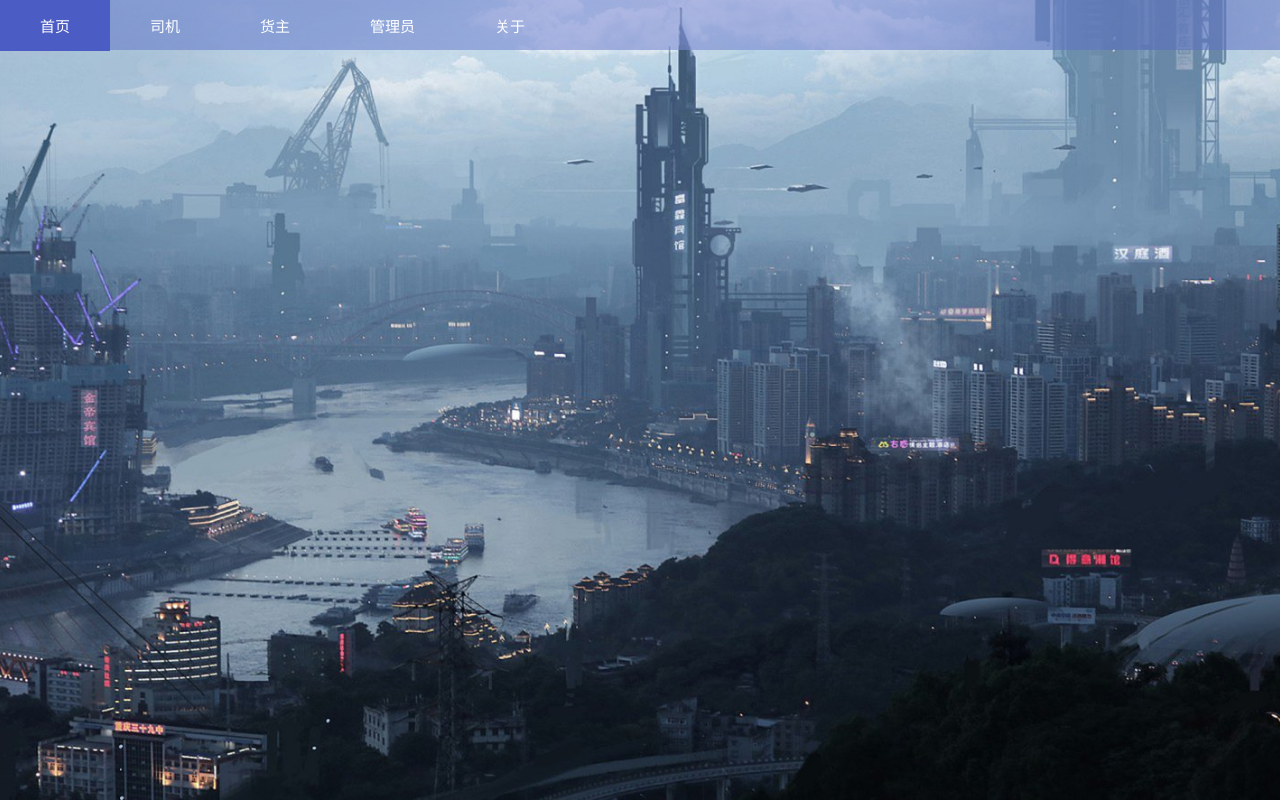
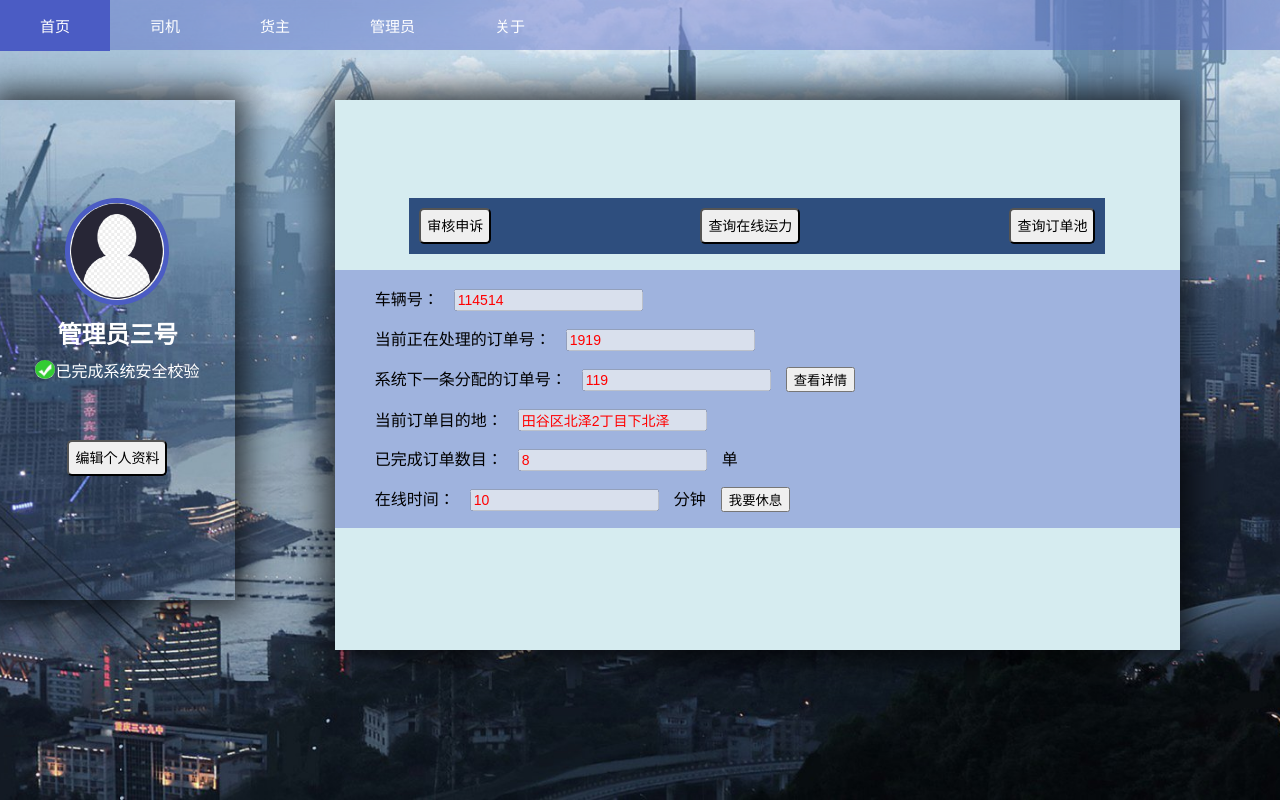
Before and after one commit to FunMelon/SpeedE_FE, a React (Create React App) app: page /admin in a window 1280 px wide. Built offline with nearby package versions, Linux system fonts and the light colour scheme.

Commit message:
fix bug of margin top in css

```diff
--- a/src/componemts/Admin.tsx
+++ b/src/componemts/Admin.tsx
@@ -1,9 +1,69 @@
 import React from 'react'
+import PersonInfor from "./module/PersonInfor";
 
 const AdminPage= () => {
     return (
-        <div>管理员界面</div>
+        <Wrapper/>
     )
 }
 
+const Wrapper = () => {
+    const buttonContentAndId = ["编辑个人资料"]
+    return (
+        <section id={"wrapper"}>
+            <PersonInfor userName={"管理员三号"} authentication={"已完成系统安全校验"} buttonNames={buttonContentAndId}/>
+            <AdminBoard/>
+        </section>
+    )
+}
+
+const AdminBoard = () => {
+    return (
+        <div className={"MainBoard"}>
+            <ul className={"ButtonFamily"}>
+                <li>
+                    <button className={"BButton"}>审核申诉</button>
+                </li>
+                <li>
+                    <button className={"BButton"}>查询在线运力</button>
+                </li>
+                <li>
+                    <button className={"BButton"}>查询订单池</button>
+                </li>
+            </ul>
+            <div className={"basicInfo"}>
+               <ul>
+                   <li>
+                       <label>车辆号：</label>
+                       <input disabled={true} value={"114514"}/>
+                   </li>
+                   <li>
+                       <label>当前正在处理的订单号：</label>
+                       <input disabled={true} value={"1919"}/>
+                   </li>
+                   <li>
+                       <label>系统下一条分配的订单号：</label>
+                       <input disabled={true} value={"119"}/>
+                       <button>查看详情</button>
+                   </li>
+                   <li>
+                       <label>当前订单目的地：</label>
+                       <input disabled={true} value={"田谷区北泽2丁目下北泽"}/>
+                   </li>
+                   <li>
+                       <label>已完成订单数目：</label>
+                       <input disabled={true} value={"8"}/>
+                       <label>单</label>
+                   </li>
+                   <li>
+                       <label>在线时间：</label>
+                       <input disabled={true} value={"10"}/>
+                       <label>分钟</label>
+                       <button>我要休息</button>
+                   </li>
+               </ul>
+            </div>
+        </div>
+    )
+}
 export default AdminPage;
--- a/src/componemts/Driver.tsx
+++ b/src/componemts/Driver.tsx
@@ -13,7 +13,7 @@ const Wrapper = () => {
     const buttonContentAndId = ["编辑个人资料", "查看当前收益", "我要申诉"]
     return (
         <section id={"wrapper"}>
-            <PersonInfor userName="王师傅" authentication="已完成司机认证" buttonNames={buttonContentAndId}/>
+            <PersonInfor userName={"王师傅"} authentication={"已完成司机认证"} buttonNames={buttonContentAndId}/>
             <DriverBoard/>
         </section>
     )
--- a/src/componemts/style/App.css
+++ b/src/componemts/style/App.css
@@ -12,10 +12,9 @@ body {
 
 /*主页面*/
 #wrapper {
-    height: 100vh;
     display: flex;
     justify-content: center;
-    align-items: center;
+    align-items: flex-start;
 }
 
 /*导航栏*/
--- a/src/componemts/style/Board.css
+++ b/src/componemts/style/Board.css
@@ -1,7 +1,6 @@
 /*统一的主事务板*/
 .MainBoard {
-    margin-top: 400px;
-    margin-left: 100px;
+    margin: 100px;
     width: 900px;
     min-height: 550px;
     background-color: #d6ecf0;
--- a/src/componemts/style/login.css
+++ b/src/componemts/style/login.css
@@ -1,5 +1,6 @@
 /*简介样式*/
 .textBlock {
+    margin-top: 100px;
     width: 500px;
     margin-right: 40px;
 }
@@ -38,6 +39,7 @@
 
 /*表单样式*/
 .mainForm {
+    margin-top: 150px;
     background: aliceblue;
     width: 400px;
     margin-left: 160px;
--- a/src/componemts/style/personInfo.css
+++ b/src/componemts/style/personInfo.css
@@ -2,6 +2,7 @@
 #person_wrapper {
     width: 250px;
     height: 500px;
+    margin-top: 100px;
 
     box-shadow: 0 0 30px 10px rgba(0, 0, 0, 0.7);
     display: flex;
```
